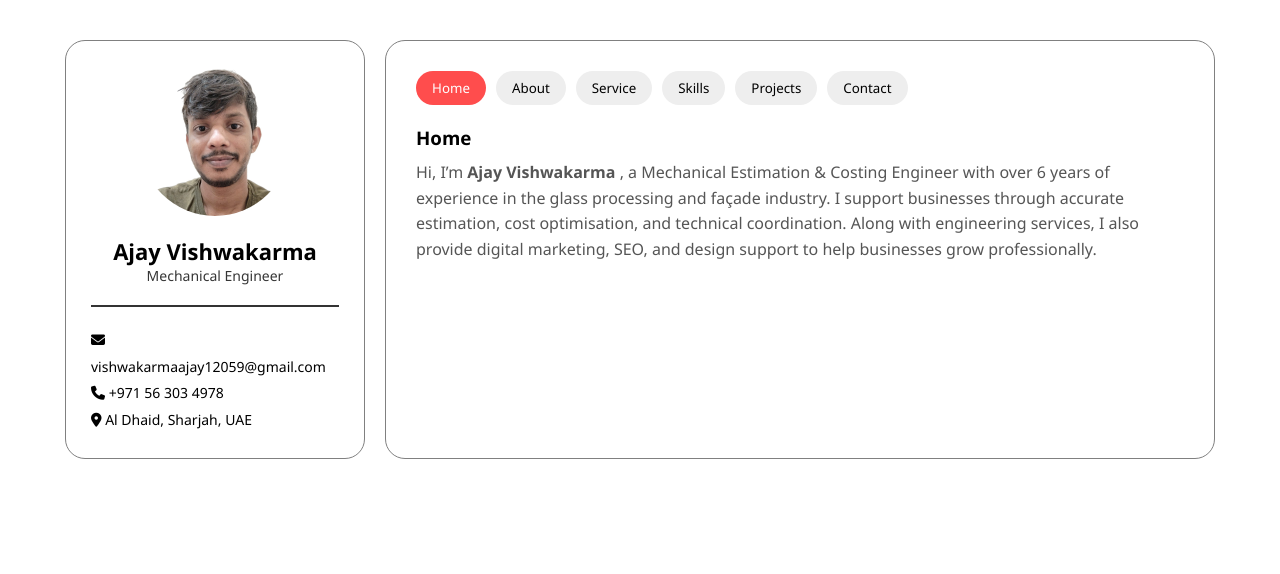
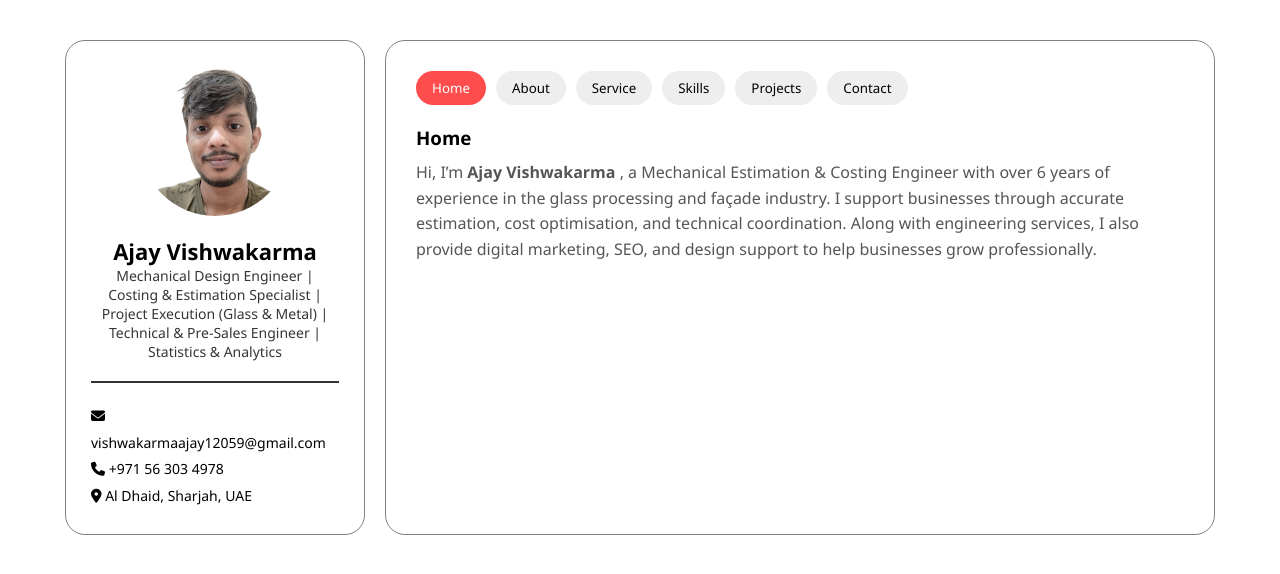
Before and after one commit to Sujiit01/ajay_portfolio, a plain HTML site: page index.html in a window 1280 px wide. Drawn offline with Linux system fonts and the light colour scheme.

Commit message:
Update index.html

```diff
--- a/index.html
+++ b/index.html
@@ -253,7 +253,7 @@
         <aside class="sidebar">
             <img src="ajay.jpeg" alt="profile">
             <h2 class="a">Ajay Vishwakarma</h2>
-            <p>Mechanical Engineer</p>
+            <p>Mechanical Design Engineer | Costing & Estimation Specialist | Project Execution (Glass & Metal) | Technical & Pre-Sales Engineer | Statistics & Analytics</p>
 
             <hr>
 
```
